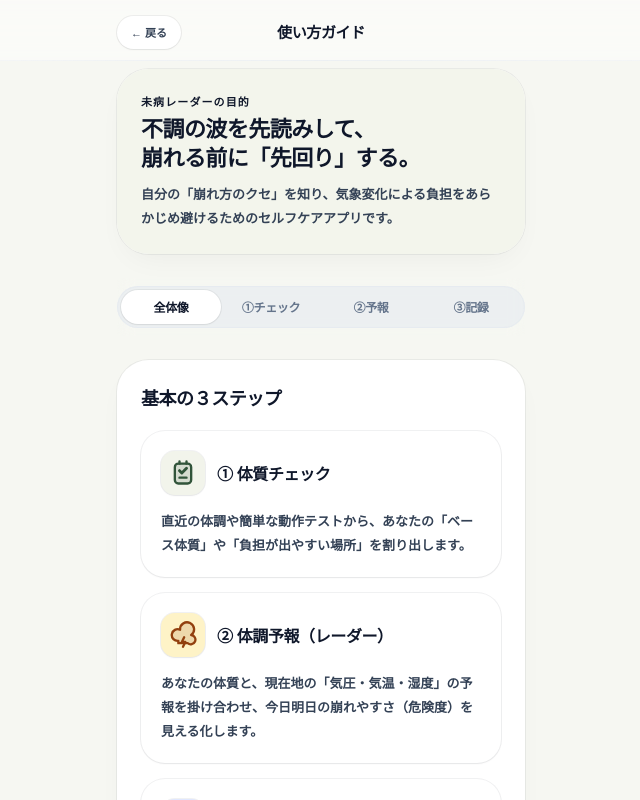
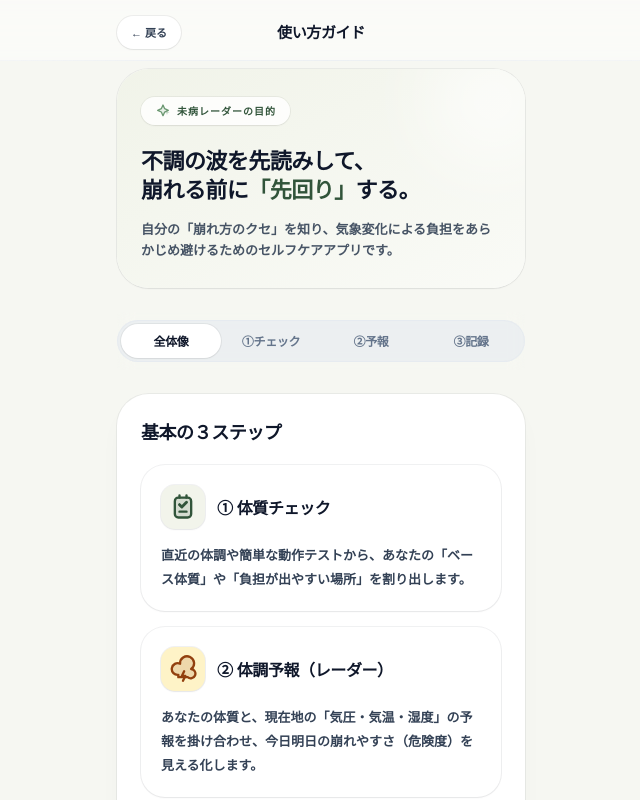
Before and after one commit to totonoucare/totonoucare-webapp, a Next.js app: page /guide in a window 1280 px wide. Shown: the top 800 px of the page, without its empty margins (319-959 px from the left). Built offline with nearby package versions, Linux system fonts and the light colour scheme.

Commit message:
Update page.js

```diff
--- a/app/guide/page.js
+++ b/app/guide/page.js
@@ -10,10 +10,8 @@ import {
   IconChecklist,
   IconWeather,
   IconCalendar,
-  IconConstitution, // ★ベース体質
-  IconBodyLine,     // ★経絡ライン
-  IconTsubo,        // ★ツボ
-  IconBowl,         // ★食養生
+  IconCore,
+  IconBodyLine,
 } from "@/components/illust/icons/guide";
 
 /* -----------------------------
@@ -99,18 +97,32 @@ export default function GuidePage() {
 
   return (
     <AppShell title="使い方ガイド" noTabs={true} headerLeft={headerLeft}>
-      {/* ヒーローセクション */}
-      <Module className="mb-4">
-        <div className="relative overflow-hidden p-6 bg-[color-mix(in_srgb,var(--mint),white_45%)]">
-          <div className="text-[11px] font-black uppercase tracking-widest text-[var(--accent-ink)]/70">
-            未病レーダーの目的
-          </div>
-          <div className="mt-1 text-[22px] font-black tracking-tight text-slate-900 leading-[1.3]">
-            不調の波を先読みして、<br />
-            崩れる前に「先回り」する。
-          </div>
-          <div className="mt-3 text-[13px] font-bold leading-6 text-slate-700">
-            自分の「崩れ方のクセ」を知り、気象変化による負担をあらかじめ避けるためのセルフケアアプリです。
+
+      {/* ヒーローセクション（プレミアム版） */}
+      <Module className="mb-4 overflow-hidden border-none ring-1 ring-[var(--ring)] shadow-sm">
+        <div className="relative px-6 py-7 bg-gradient-to-br from-[color-mix(in_srgb,var(--mint),white_35%)] to-[color-mix(in_srgb,var(--mint),white_75%)]">
+          {/* 装飾：ふんわりとした光彩エフェクトで奥行きを出す */}
+          <div className="absolute -right-8 -top-8 h-32 w-32 rounded-full bg-white/70 blur-2xl pointer-events-none" />
+          <div className="absolute -bottom-10 -left-10 h-40 w-40 rounded-full bg-[var(--accent)]/10 blur-3xl pointer-events-none" />
+
+          <div className="relative z-10">
+            {/* ピル型の美しいバッジ */}
+            <div className="inline-flex items-center gap-1.5 rounded-full bg-white/80 px-3.5 py-1.5 shadow-sm ring-1 ring-black/5 backdrop-blur-md">
+              <IconSpark className="h-4 w-4 text-[var(--accent)]" />
+              <span className="text-[10px] font-black uppercase tracking-widest text-[var(--accent-ink)]">
+                未病レーダーの目的
+              </span>
+            </div>
+
+            {/* タイトルのタイポグラフィを強化 */}
+            <div className="mt-5 text-[22px] font-black tracking-tight text-slate-900 leading-[1.35]">
+              不調の波を先読みして、<br />
+              崩れる前に<span className="text-[var(--accent-ink)]">「先回り」</span>する。
+            </div>
+
+            <div className="mt-3.5 text-[13px] font-bold leading-relaxed text-slate-700/90">
+              自分の「崩れ方のクセ」を知り、気象変化による負担をあらかじめ避けるためのセルフケアアプリです。
+            </div>
           </div>
         </div>
       </Module>
@@ -156,14 +168,12 @@ export default function GuidePage() {
           </div>
 
           <div className="space-y-4">
-            {/* ★ ここで Constitution を使用 */}
-            <GuideCard tone="mint" title="ベース体質（コア）" icon={<IconConstitution />}>
+            <GuideCard tone="mint" title="ベース体質（コア）" icon={<IconCore />}>
               バッテリー（余力）の大きさと、アクセル/ブレーキの踏みやすさを掛け合わせた、あなたの根本的な性質です。
             </GuideCard>
             <GuideCard tone="teal" title="気・血・水のバランス" icon={<IconSpark />}>
               エネルギー不足（気虚）や、潤い不足（津液不足）など、今現在どの要素が崩れているか（サブ体質）を表示します。
             </GuideCard>
-            {/* ★ ここで BodyLine を使用 */}
             <GuideCard tone="violet" title="張りやすい場所（経絡）" icon={<IconBodyLine />}>
               動作テストの違和感から、首・肩、背中、体側など、負担が蓄積しやすい「体のライン」を特定します。
             </GuideCard>
@@ -189,12 +199,10 @@ export default function GuidePage() {
             <GuideCard tone="amber" title="崩れやすさ（10段階）" icon={<IconWeather />}>
               気圧低下、寒暖差、湿気などの気象変化に対して、あなたの体質がどれくらいダメージを受けやすいかをスコア化します。
             </GuideCard>
-            {/* ★ ここで Tsubo を使用 */}
-            <GuideCard tone="teal" title="今夜の先回りツボ" icon={<IconTsubo />}>
+            <GuideCard tone="teal" title="今夜の先回りツボ" icon={<IconBodyLine />}>
               明日が「崩れやすい日」なら、前夜のうちに押しておきたいツボを提案します。お風呂上がりなどに30秒でOKです。
             </GuideCard>
-            {/* ★ ここで Bowl を使用 */}
-            <GuideCard tone="mint" title="食養生（食事の工夫）" icon={<IconBowl />}>
+            <GuideCard tone="mint" title="食養生（食事の工夫）" icon={<IconSpark />}>
               胃腸に負担をかけない食事や、冷えを防ぐ食材など、その日の天候と体質に合った「食事の取り入れ方」が分かります。
             </GuideCard>
 
```
